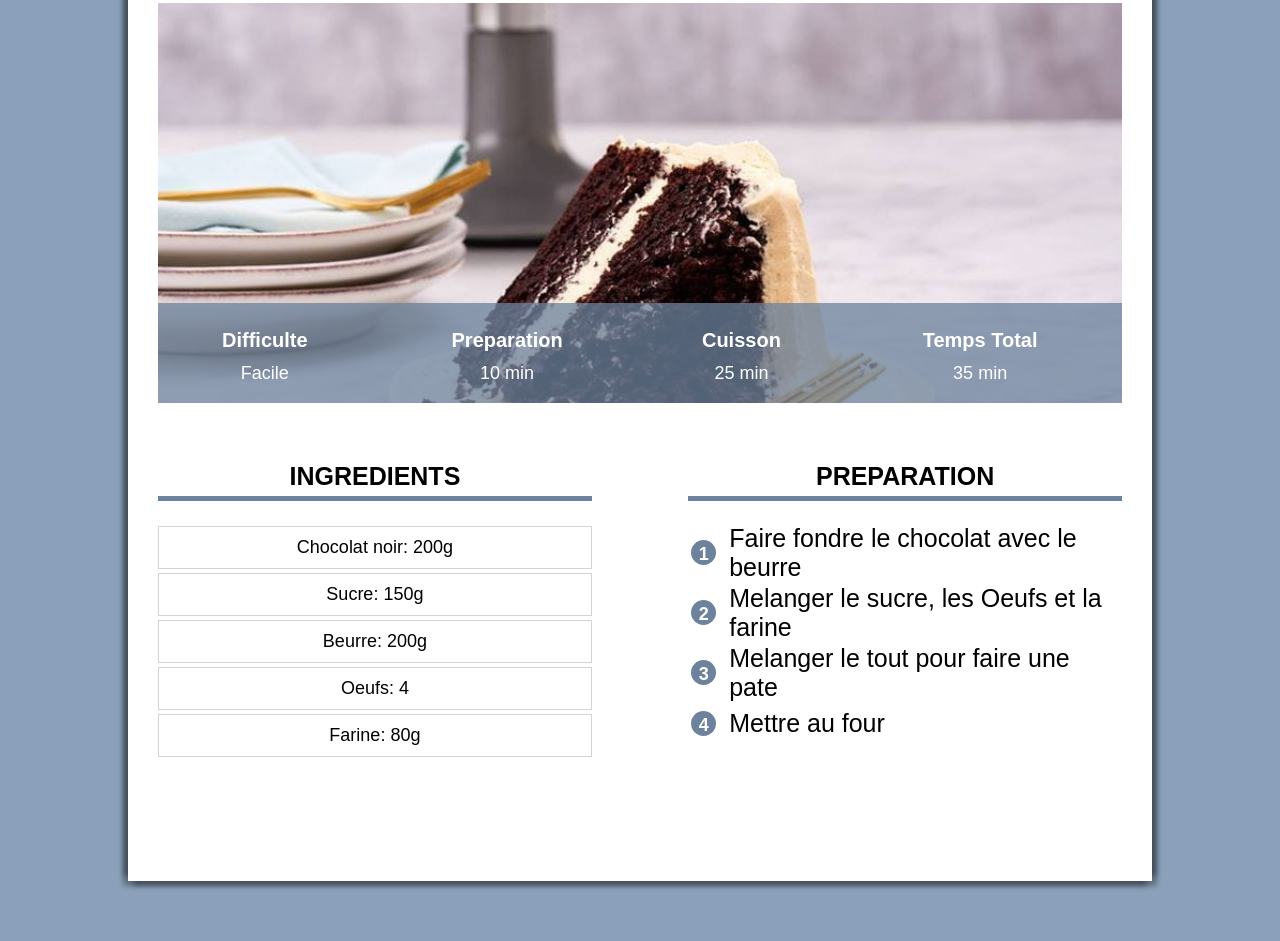
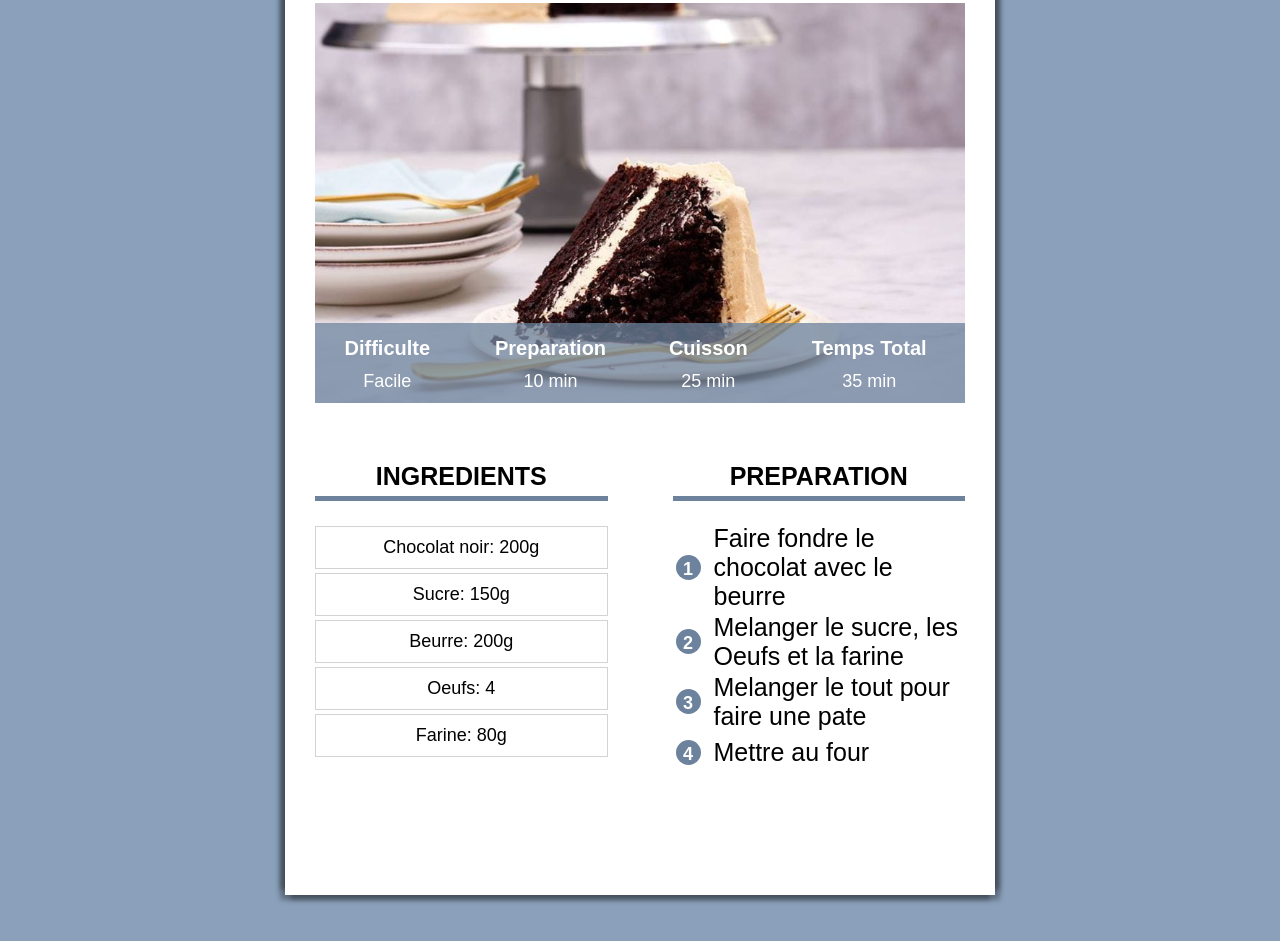
Before and after one commit to mrcodage/siteTest, a plain HTML site: page index.html in a window 1280 px wide. Shown: the part 287-1228 px from the top of the page. Drawn offline with Linux system fonts and the light colour scheme.

Commit message:
Add files via upload

```diff
--- a/index.html
+++ b/index.html
@@ -3,6 +3,7 @@
 <html lang="fr">
     <head>
         <meta charset="UTF-8">
+        <meta name="viewport" content="width=device-width, initial-scale=1.0">
         <title>Recette du Gateau</title>
         <link rel="stylesheet" href="styles.css">
 
--- a/styles.css
+++ b/styles.css
@@ -25,12 +25,11 @@ p.categorie{
 }
 div.contenu{
     background-color: white;
-    margin: 60px 10% 80px 10%;
+    margin: 40px 8px 40px 8px;
     padding-top: 0;
-    padding-left: 30px;
-    padding-right: 30px;
-    padding-bottom: 30px;
-    min-width: 350px;
+    padding-left: 8px;
+    padding-right: 20px;
+    padding-bottom: 8px;
     box-shadow: 5px 5px 5px rgba(0, 0, 0, 0.3),
     -5px -5px 5px rgba(0, 0, 0, 0.3),
     5px -5px 5px rgba(0, 0, 0, 0.3),
@@ -67,18 +66,18 @@ div.line{
 .table{
     position: absolute; bottom: 0; width: 100%;
     color: white; background-color: #6C829DC0;
-    height: 100px;
+    height: 80px;
     width: 100%;
     /* display: block; */
 }
 .table td{
     text-align: center;
-    font-size: 18px;
+    font-size: 14px;
     vertical-align: top;
 }
 .table th{
 
-    font-size: 20px;
+    font-size: 16px;
     vertical-align: bottom;
     padding-bottom: 8px;
 }
@@ -89,7 +88,7 @@ img.image{
     background-color: lightgrey;
 }
 div.colonne{
-    width: 45%;
+    width: 100%;
     margin-top: 20px;
 }
 div.colonne h2{
@@ -103,11 +102,11 @@ div.colonne h2{
 div.colonne1{
     /* background-color: lightblue; */
     display: inline-block;
-    margin-right: 10;
+    /* margin-right: 10%; */
 
 }
 div.colonne2{
-    float: right;
+    /* float: right; */
 
 }
 div.ingredients p{
@@ -141,3 +140,43 @@ td.preparation_etape{
 table.preparation tr{
     height: 40px;
 }
+
+/* Style pour ordinateur */
+@media only screen and (min-width: 768px) {
+    div.contenu{
+        min-width: 350px;
+        margin: 60px 10% 80px 10%;
+        padding-top: 0;
+        padding-left: 30px;
+        padding-right: 30px;
+        padding-bottom: 30px;
+    }
+    .table td{
+        font-size: 18px;
+    }
+    .table th{
+
+        font-size: 20px;
+
+    }
+    div.colonne{
+        width: 45%;
+        margin-top: 20px;
+    }
+    div.colonne2{
+        float: right;
+
+    }
+    div.colonne1{
+        margin-right: 10%;
+    }
+
+
+}
+@media only screen and (min-width: 900px) {
+    div.contenu{
+        max-width: 650px;
+        margin: 60px auto 80px auto;
+
+    }
+}
```
Also changed, not shown: recette.html (+1 -0 lines).
